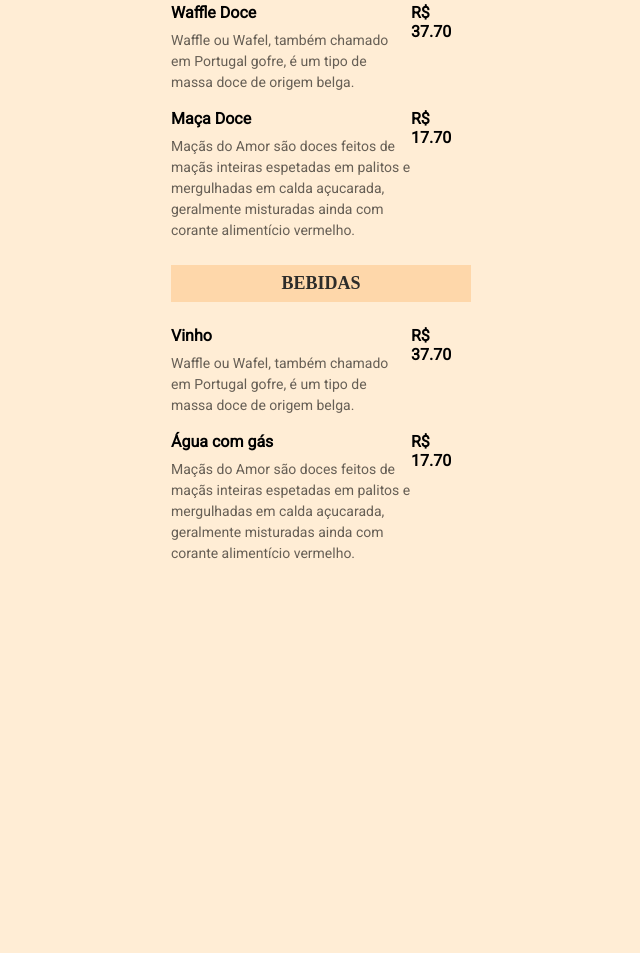
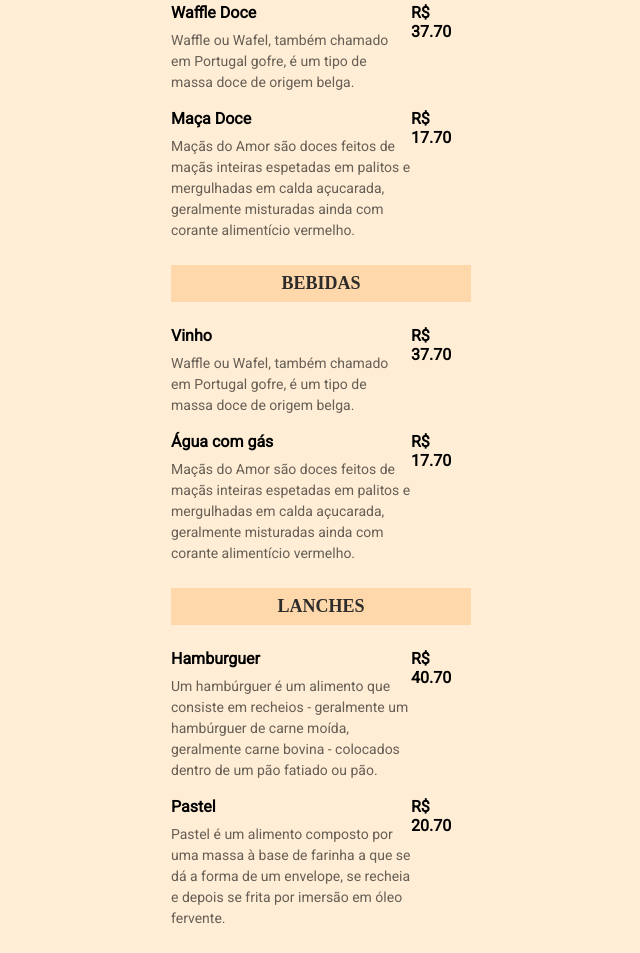
Before and after one commit to MarcoDevelop/maratona-explorer-3, a plain HTML site: page index.html in a window 1280 px wide. Shown: the part 175-1128 px from the top of the page, without its empty margins (319-959 px from the left). Before the commit the page ends 800 px from the top, so only its background shows below. Drawn offline with Linux system fonts and the light colour scheme.

Commit message:
Adicionando nova categoria

```diff
--- a/index.html
+++ b/index.html
@@ -93,5 +93,40 @@
             </ul>
         </section>
 
+        <section>
+            <h2>Lanches</h2>
+            <ul>
+                <li>
+                    <div class="details">
+                        <h3>Hamburguer</h3>
+
+                        <p class="description">
+                            Um hambúrguer é um alimento que consiste em recheios - geralmente um hambúrguer de carne moída, geralmente carne bovina - colocados dentro de um pão fatiado ou pão.
+                        </p>
+
+                    </div>
+
+                    <strong class="price">
+                        R$ 40.70
+                    </strong>
+
+                </li>
+                <li>
+                    <div class="details">
+                        <h3>Pastel</h3>
+                        <p class="description">
+                            Pastel é um alimento composto por uma massa à base de farinha a que se dá a forma de um envelope, se recheia e depois se frita por imersão em óleo fervente.
+                        </p>
+                    </div>
+
+                    <strong class="price">
+                        R$ 20.70
+                    </strong>
+
+                </li>
+
+            </ul>
+        </section>
+
     </body>
 </html>
```
